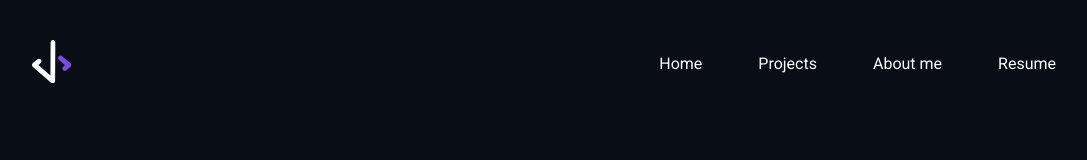
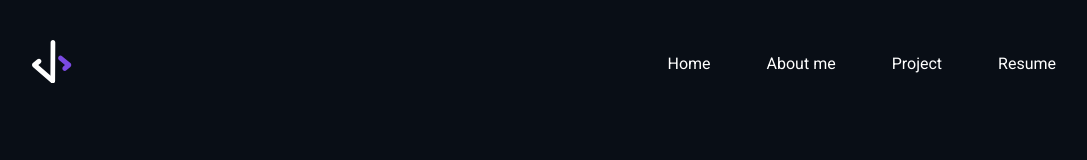
Before and after one commit to Shobhit-Mishra-02/portfolio-v3, a React (Create React App) app: page / in a window 1280 px wide. Shown: the top 160 px of the page, without its empty margins (96-1183 px from the left). Built offline with nearby package versions, Linux system fonts and the light colour scheme.

Commit message:
did some small changes

```diff
--- a/src/components/Footer.tsx
+++ b/src/components/Footer.tsx
@@ -2,7 +2,7 @@ import "../styles/Footer.css";
 
 export default () => {
   return (
-    <div className="footer_section default-font">
+    <div id="footer" className="footer_section default-font">
       <div className="footer_section__logo">
         <svg
           width="34"
--- a/src/components/Navigation.tsx
+++ b/src/components/Navigation.tsx
@@ -5,9 +5,15 @@ import { ExpandOnLoading, UpMotionOnLoading } from "./LoadingAnimation";
 
 const MenuOptions: React.FC = () => (
   <>
-    <li>Home</li>
-    <li>Projects</li>
-    <li>About me</li>
+    <li>
+      <a href="#header">Home</a>
+    </li>
+    <li>
+      <a href="#about">About me</a>
+    </li>
+    <li>
+      <a href="#projects">Project</a>
+    </li>
     <li>Resume</li>
   </>
 );
@@ -24,6 +30,7 @@ export default () => {
       <UpMotionOnLoading>
         <div className="navbar_options">
           <span className="navbar_options__left">
+            <a href="/">
               <svg
                 width="37"
                 height="40"
@@ -44,6 +51,7 @@ export default () => {
                   fill="#7B4AE2"
                 />
               </svg>
+            </a>
           </span>
 
           <ul className="navbar_options__right">
--- a/src/components/ProjectSection.tsx
+++ b/src/components/ProjectSection.tsx
@@ -28,7 +28,7 @@ export default () => {
   return (
     <div className="prject_section container-margin">
       <UpMotionOnLoading>
-        <div className="project_section__heading">
+        <div id="projects" className="project_section__heading">
           <span>🚀 My works</span>
           <br />
           Projects
--- a/src/index.css
+++ b/src/index.css
@@ -3,14 +3,18 @@
 * {
   padding: 0;
   margin: 0;
+  scroll-behavior: smooth;
 }
 
 body {
-  scroll-behavior: smooth;
   min-height: 100vh;
   background-color: var(--background-color);
 }
 
+a {
+  text-decoration: none;
+  color: inherit;
+}
 :root {
   --background-color: #090e16;
   --primary-color: #7b4ae2;
--- a/src/styles/ProjectSection.css
+++ b/src/styles/ProjectSection.css
@@ -33,6 +33,11 @@
 .project_section__window {
   overflow-x: scroll;
   padding: 1rem 0rem;
+}
+
+.project_section__window:focus {
+  outline: 1px solid var(--primary-color);
+  outline-offset: 1px;
 }
 
 /* card design  */
--- a/src/styles/Testimonial.css
+++ b/src/styles/Testimonial.css
@@ -70,6 +70,11 @@
   padding: 0.2rem;
 }
 
+.testimonial_window:focus {
+  outline: 1px solid var(--primary-color);
+  outline-offset: 1px;
+}
+
 .testimonial_section__cards {
   display: flex;
   justify-content: start;
--- a/src/styles/TestimonialSlider.css
+++ b/src/styles/TestimonialSlider.css
@@ -35,6 +35,11 @@
   /* border: 1px solid yellow; */
   overflow-x: hidden;
   width: 700px;
+}
+
+.slider__window:focus {
+  outline: 1px solid var(--primary-color);
+  outline-offset: 1px;
 }
 
 .slider__container {
```
Lines whose indentation alone changed are shown as unchanged.
